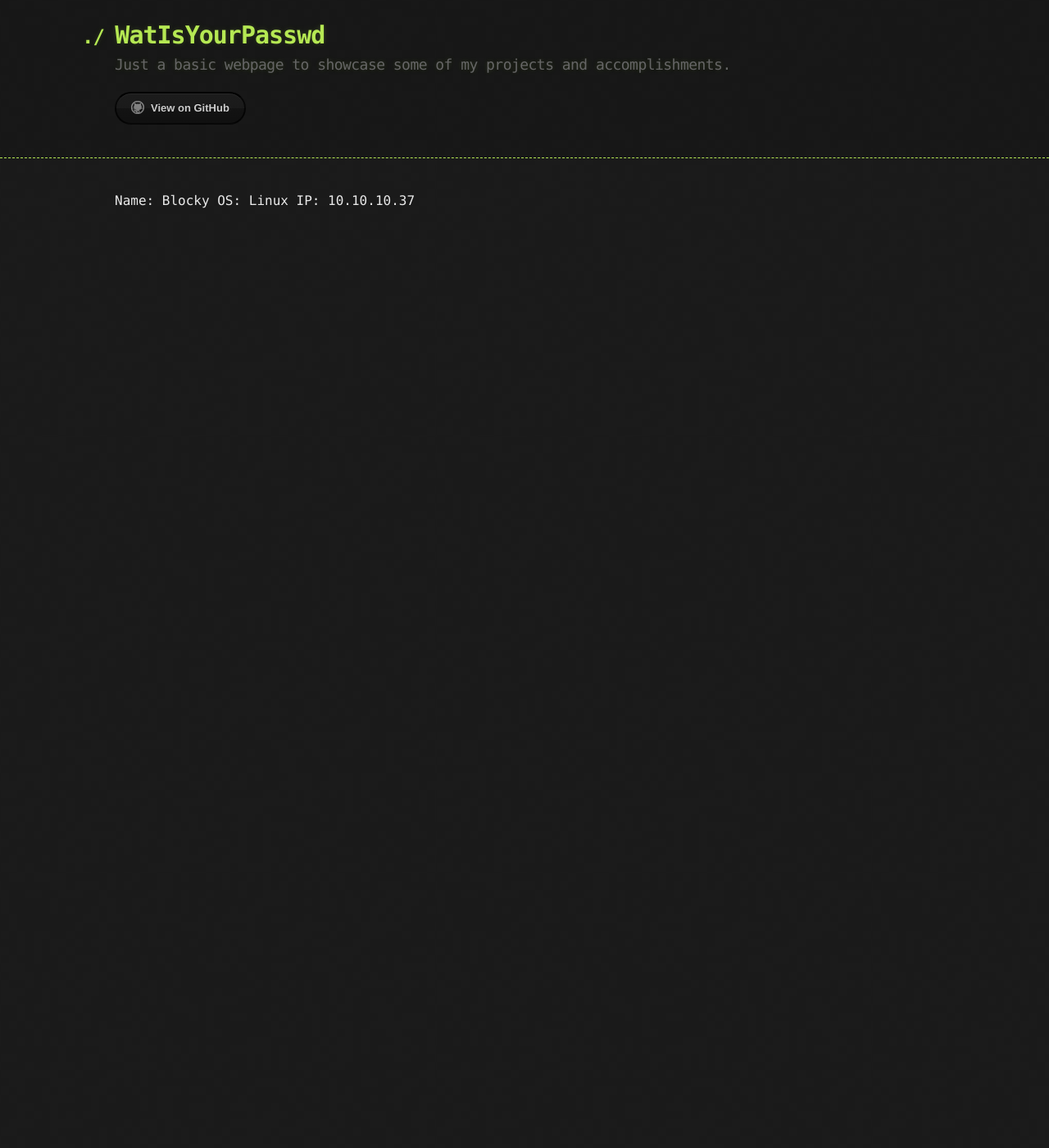
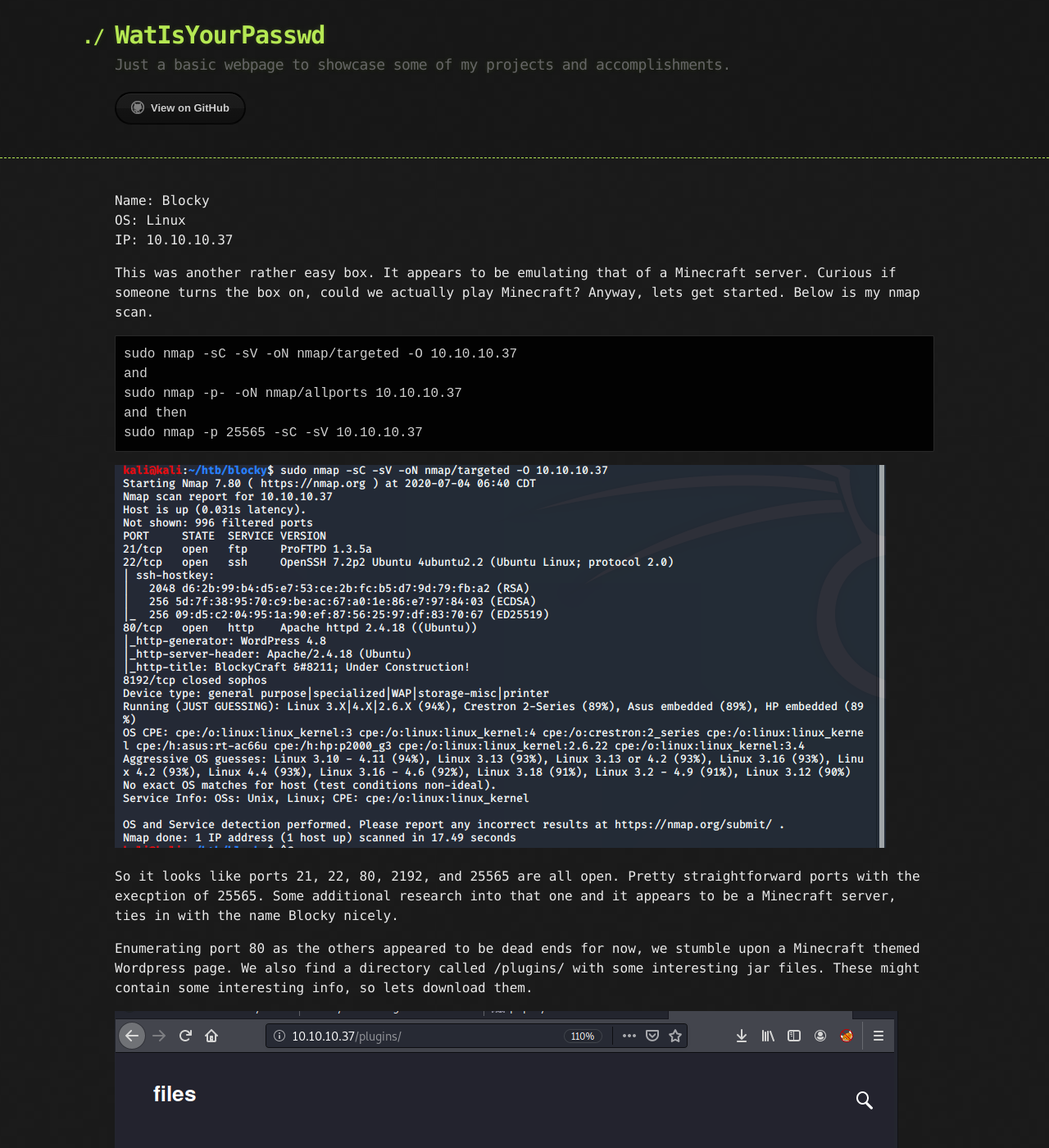
Before and after one commit to 0xForearms/0xForearms.github.io, a Jekyll site: the page built from HTB/Blocky.md, in a window 1280 px wide and 1400 px high. Shown: the whole window at 82% size. Built offline with Jekyll 4.4.1, drawn with Linux system fonts in a browser that asks for light colours; our own code applies the rules of GitHub Pages for plain Markdown files; some of the changed text lies outside the part shown.

Commit message:
Update Blocky.md

```diff
--- a/HTB/Blocky.md
+++ b/HTB/Blocky.md
@@ -1,3 +1,35 @@
 Name:   Blocky
 OS:     Linux
 IP:     10.10.10.37
+
+This was another rather easy box. It appears to be emulating that of a Minecraft server.  Curious if someone turns the box on, could we actually play Minecraft?  Anyway, lets get started. Below is my nmap scan.
+
+    sudo nmap -sC -sV -oN nmap/targeted -O 10.10.10.37
+    and
+    sudo nmap -p- -oN nmap/allports 10.10.10.37
+    and then
+    sudo nmap -p 25565 -sC -sV 10.10.10.37
+
+![BlockyNmap](./resources/blocky/BlockyNmap.png)
+
+So it looks like ports 21, 22, 80, 2192, and 25565 are all open. Pretty straightforward ports with the execption of 25565.  Some additional research into that one and it appears to be a Minecraft server, ties in with the name Blocky nicely.
+
+Enumerating port 80 as the others appeared to be dead ends for now, we stumble upon a Minecraft themed Wordpress page.  We also find a directory called /plugins/ with some interesting jar files.  These might contain some interesting info, so lets download them.
+
+![BlockyFiles](./resources/blocky/BlockyFiles.png)
+
+Went ahead and decombined BlockyCore.jar which is essentially a folder with java files.  Reading through the contents, one of them appears to list some credentials.
+
+![BlockyCreds](./resources/blocky/BlockyCreds.png)
+
+Like the last machine we did, we did not have any luck using those creds on WordPress, so lets try SSH.  The username root did not work, so we tried notch which we pulled from WordPress and it allowed us in.
+
+![BlockySSH](./resources/blocky/BlockySSH.png)
+
+Lets check some basic Linux Priv Esc shall we
+
+    sudo -l
+
+Oh, that's promising, and now we're root.
+
+![BlockyRoot](./resources/blocky/BlockyRoot.png)
```
